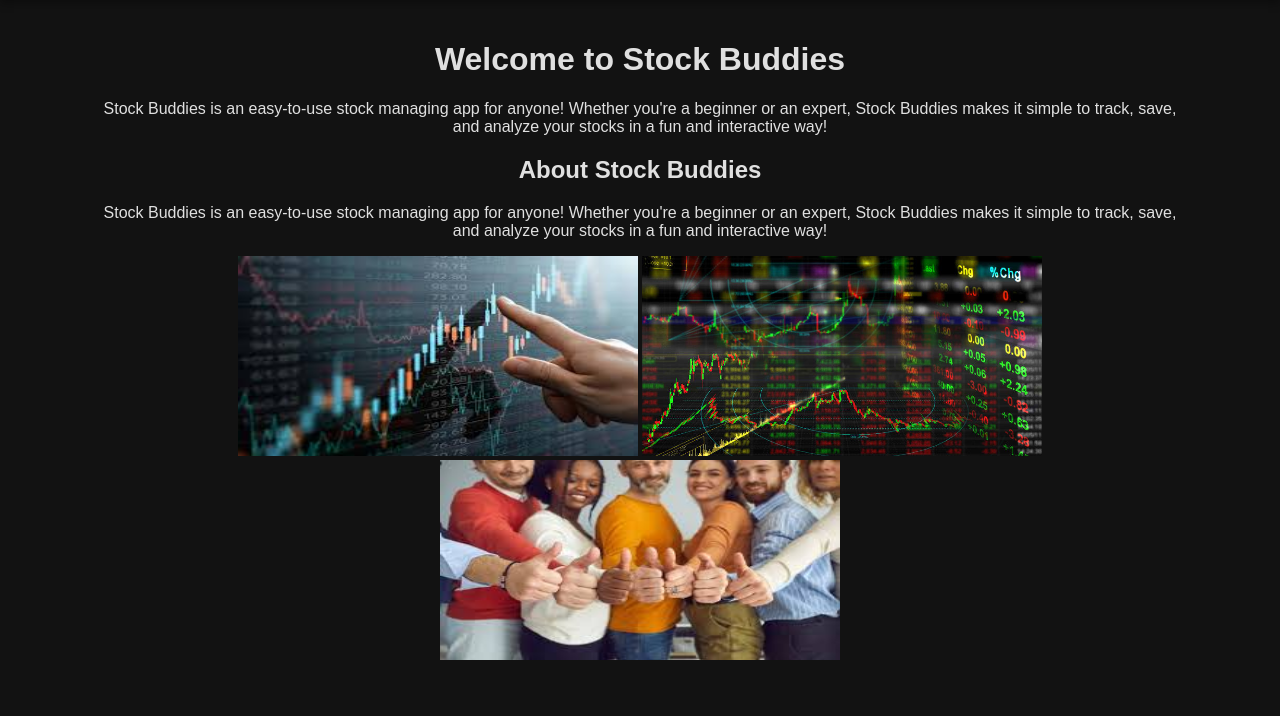
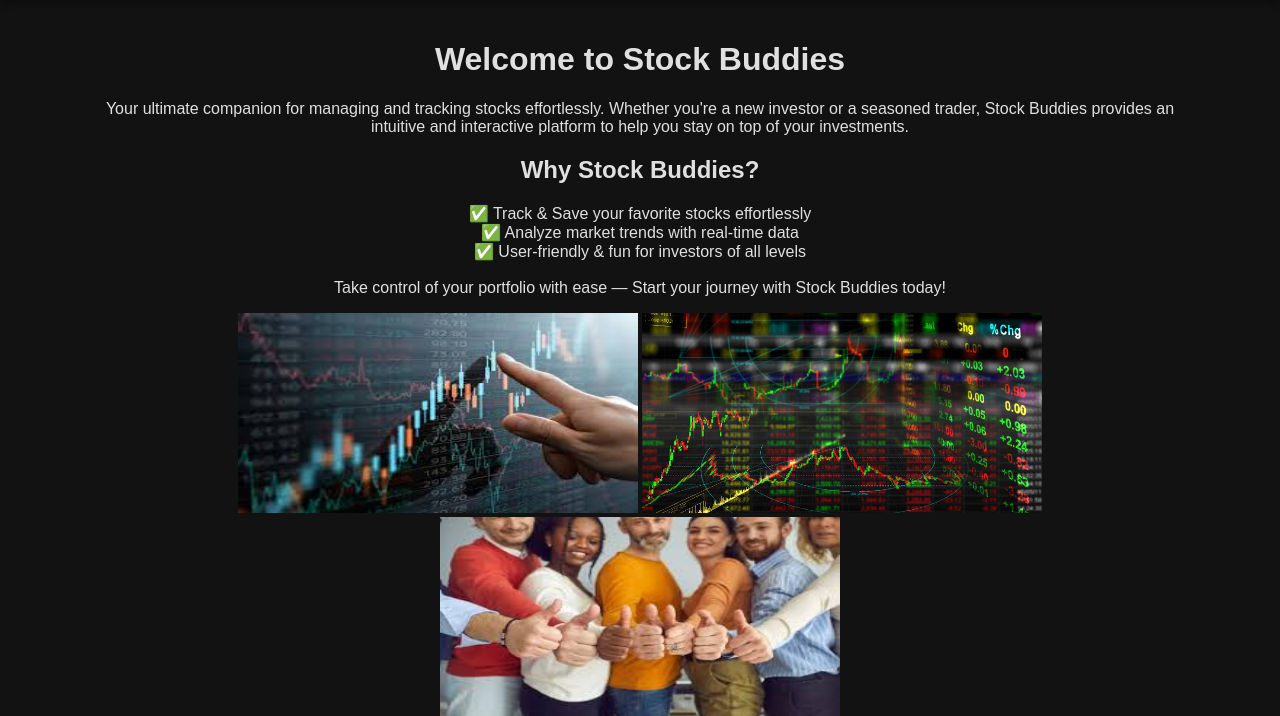
Before and after one commit to dzakaddodle/website_project, a Flask app: page / in a window 1280 px wide. Shown: the part 48-764 px from the top of the page. Run offline with Flask 3, Linux system fonts and the light colour scheme.

Commit message:
Update home.html

```diff
--- a/templates/home.html
+++ b/templates/home.html
@@ -13,12 +13,19 @@
     {% block content %}
         <!-- Show content if logged in -->
         <h1>Welcome to Stock Buddies</h1>
-        <p>Stock Buddies is an easy-to-use stock managing app for anyone! Whether you're a beginner or an expert, Stock Buddies makes it simple to track, save, and analyze your stocks in a fun and interactive way!</p>
+        <p>Your ultimate companion for managing and tracking stocks effortlessly. Whether you're a new investor or a seasoned trader, Stock Buddies provides an intuitive and interactive platform to help you stay on top of your investments.
+        </p>
 
         <!-- About Us Section -->
         <div class="description">
-            <h2>About Stock Buddies</h2>
-            <p>Stock Buddies is an easy-to-use stock managing app for anyone! Whether you're a beginner or an expert, Stock Buddies makes it simple to track, save, and analyze your stocks in a fun and interactive way!</p>
+            <h2>Why Stock Buddies?</h2>
+            <p>
+                ✅ Track & Save your favorite stocks effortlessly <br>
+                ✅ Analyze market trends with real-time data <br>
+                ✅ User-friendly & fun for investors of all levels <br>
+                <br>
+                Take control of your portfolio with ease — Start your journey with Stock Buddies today!
+            </p>
         </div>
 
         <!-- Image Carousel -->
```
